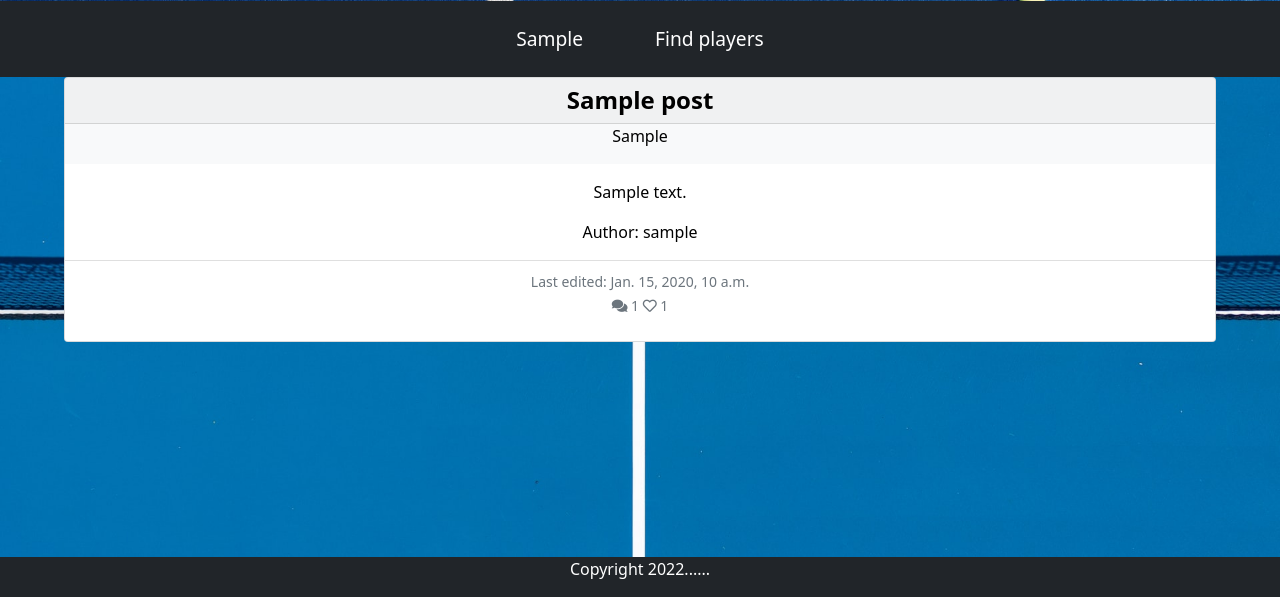
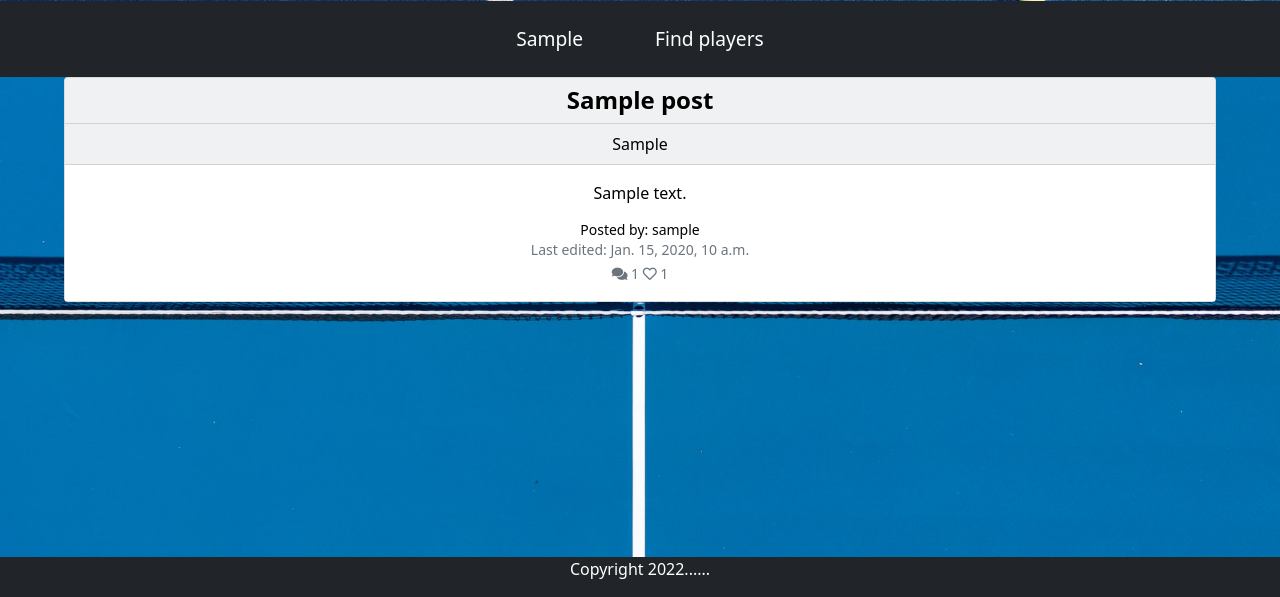
Before and after one commit to Monika-81/padel-pals, a Django app: a page that uses templates/topic.html in a window 1280 px wide. Shown: the part 345-942 px from the top of the page. Run offline with Django 3.2, Linux system fonts and the light colour scheme; tables that the repository leaves empty hold one stand-in row (values such as "Sample post").

Commit message:
Add style to search result and user posts.

```diff
--- a/templates/topic.html
+++ b/templates/topic.html
@@ -21,15 +21,13 @@
                 <h4 class="card-header">
                     <strong>{{ post.title }}</strong>
                 </h4>
-                <p>{{ post.topic }}</p>
+                <p class="card-header">{{ post.topic }}</p>
                 <div class="card-body bg-custom">
                     <p class="card-text">{{ post.content }}</p>
-                    <p class="card-text">Author: {{ post.generator }}</p>
-                </div>
-                <div class="card-footer bg-custom">
-                    <p class="card-text"><small class="text-muted">Last edited: {{ post.updated_date }} <br>
+                    <p class="card-subtitle"><small>Posted by: {{ post.generator }}</small></p>
+                    <p class="card-subtitle"><small class="text-muted">Last edited: {{ post.updated_date }} <br>
                         <i class="fas fa-comments"></i> {{post.comments.count}}
-                        <i class="far fa-heart"></i> {{ post.number_of_likes }} </small></p>
+                        <i class="far fa-heart"></i> {{ post.number_of_likes }} </small>
                     </p>
                 </div>
             </a>
```
Also changed, not shown: templates/index.html (+5 -6 lines), templates/user_posts.html (+0 -19 lines).
